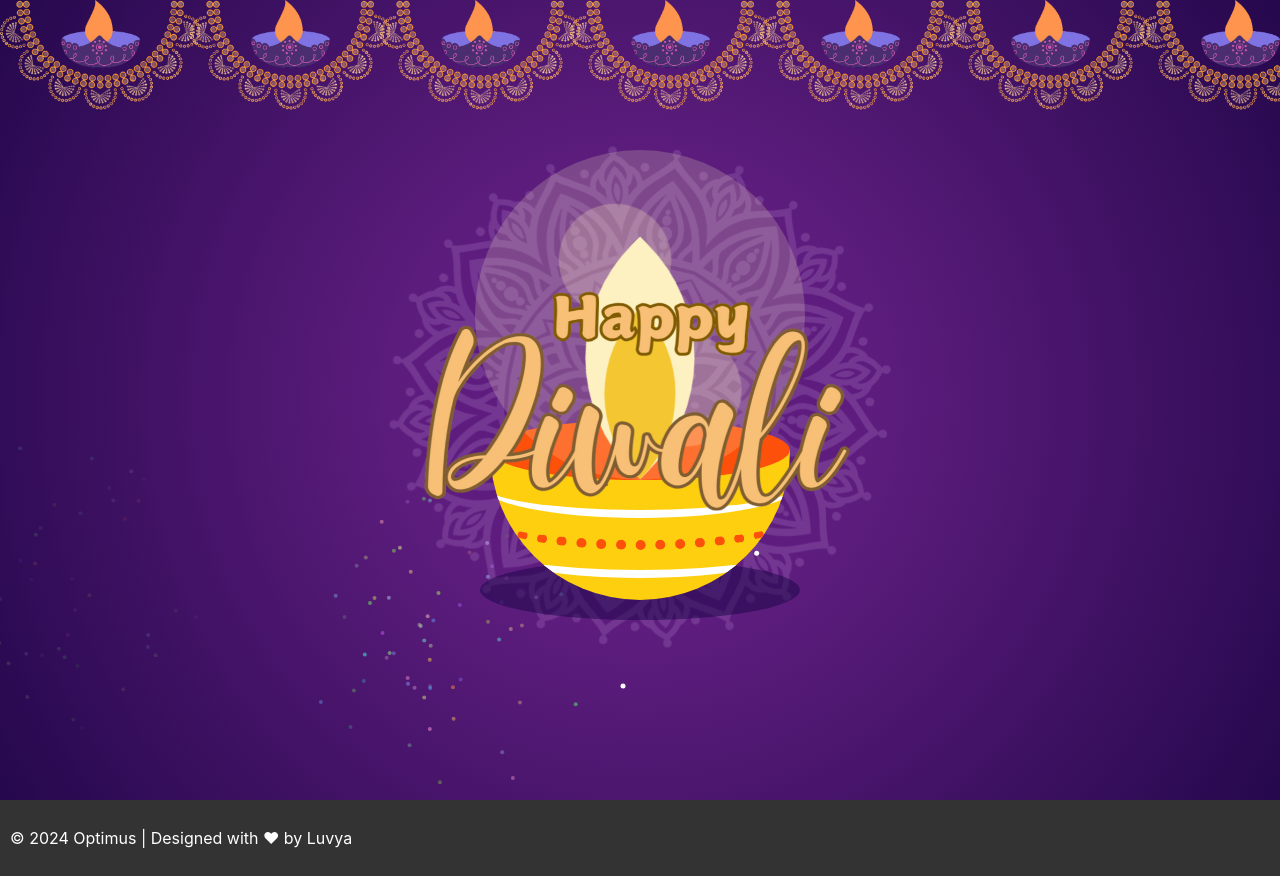
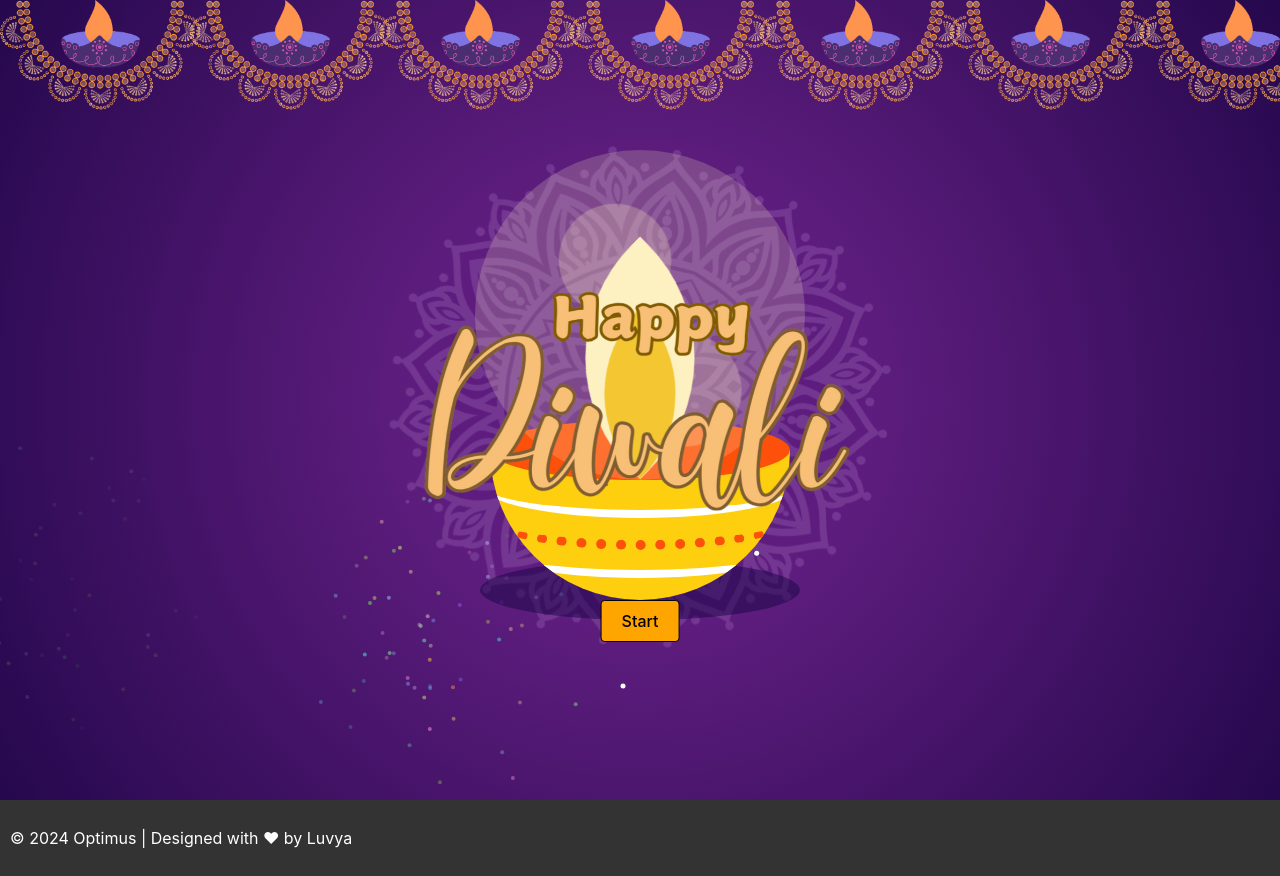
Before and after one commit to Broody-boy/Diwali-Wish-2024, a React (Vite) app: page / in a window 1280 px wide. Shown: the top 876 px of the page. Built offline with nearby package versions, Linux system fonts and the light colour scheme.

Commit message:
Added start button

```diff
--- a/src/App.jsx
+++ b/src/App.jsx
@@ -8,12 +8,14 @@ import TopDiyaRepeat from './components/TopDiyaRepeat';
 import RotatingRangoli from './components/RotatingRangoli';
 import Fireworks from './components/Firework';
 import DiyaAnimation from './components/DiyaAnimation';
+import StartButton from './components/StartButton';
 
 function App() {
   return (
     <div className="App">
       {/* <Header /> */}
       <Fireworks />
+      <StartButton />
       <TopDiyaRepeat />
       <DiyaAnimation />
       <DiwaliWishFontImage />
--- /dev/null
+++ b/src/components/StartButton.jsx
@@ -0,0 +1,25 @@
+import React from 'react';
+
+const StartButton = () => {
+  const buttonStyle = {
+    position: 'absolute',
+    top: '600px',
+    left: '50%',
+    transform: 'translateX(-50%)',
+    padding: '10px 20px',
+    backgroundColor: 'orange',
+    color: 'black',
+    border: '1px solid black',
+    borderRadius: '4px',
+    cursor: 'pointer',
+    zIndex: 200
+  };
+
+  return (
+    <button style={buttonStyle}>
+      Start
+    </button>
+  );
+};
+
+export default StartButton;
```
